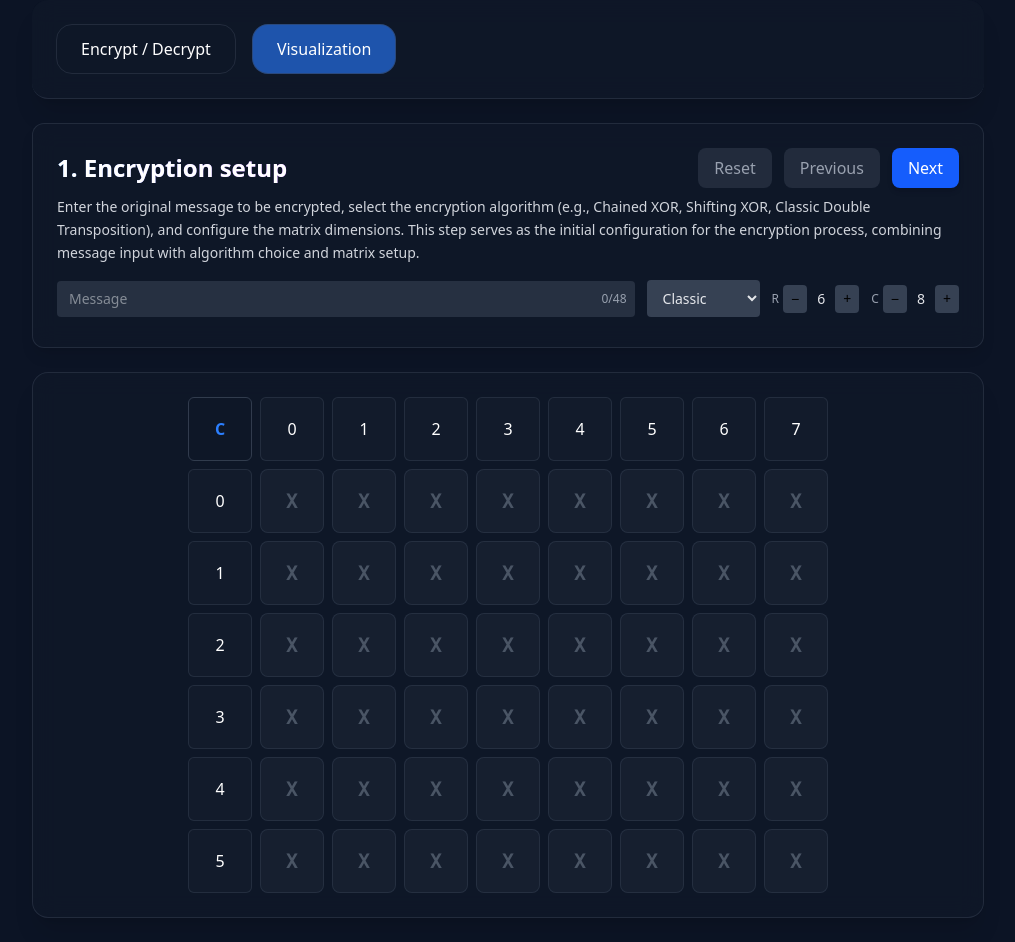
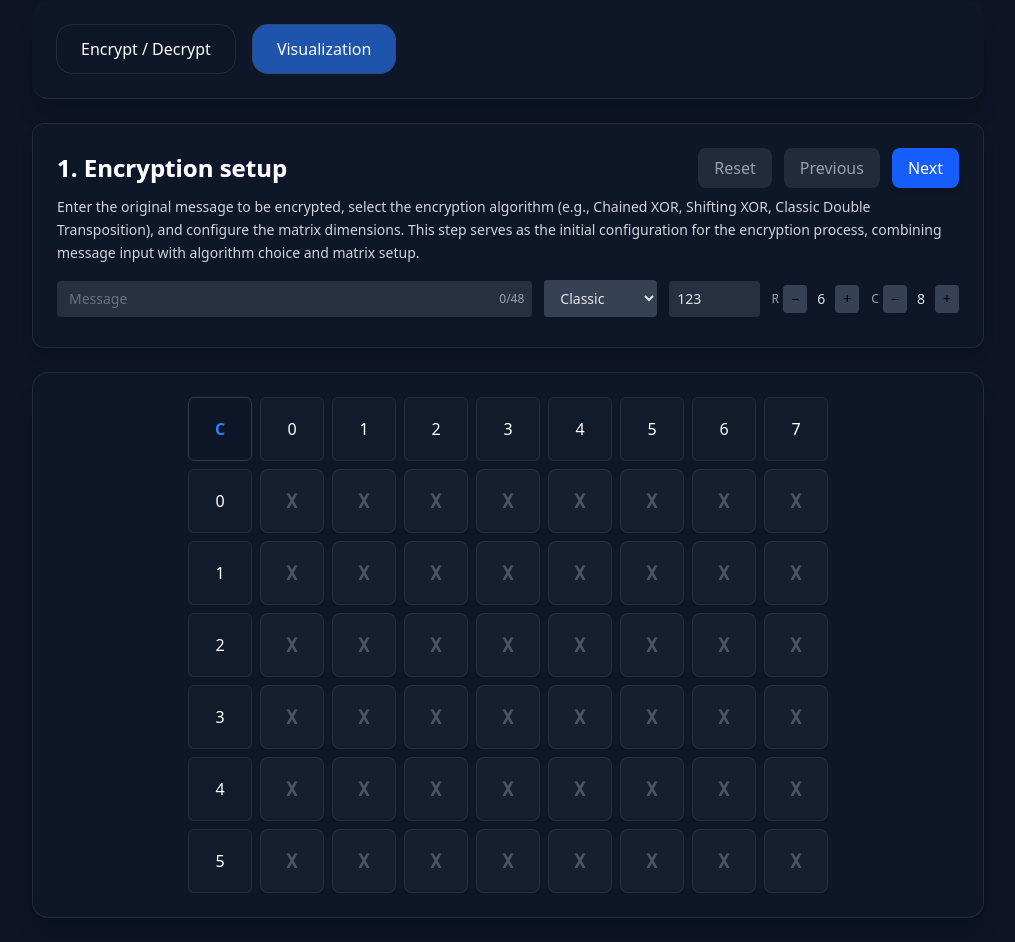
Before and after one commit to K1rtz/cipher-viz, a React (Vite) app: page /simulation in a window 1280 px wide. Shown: the whole page, without its empty margins (132-1147 px from the left). Built offline with nearby package versions, Linux system fonts and the light colour scheme.

Commit message:
chore(frontend): add input for custom XOR key in visualization, fix data reading problem when reading multiple times from same file

```diff
--- a/src/components/EncryptForm.jsx
+++ b/src/components/EncryptForm.jsx
@@ -1,4 +1,4 @@
-import React, {useEffect, useState} from "react";
+import React, {useEffect, useState, useRef} from "react";
 import {
   classicEncrypt,
   classicDecrypt,
@@ -113,7 +113,7 @@ function EncryptForm() {
     // console.log(encryptionKey)
   };
 
-
+  const fileInputRef = useRef(null);
 const handleFileUpload = (e) => {
   const file = e.target.files[0];
   if (!file) return;
@@ -132,17 +132,50 @@ const handleFileUpload = (e) => {
     if (config.removeSpaces) {
       text = text.replace(/\s+/g, "");
     }
-
     if (config.uppercase) {
       text = text.toUpperCase();
     }
 
     setPlainText(text);
     setResult(""); // resetuj rezultat jer je novi input
+
+    // KLJUČNO: resetuj input fajla da bi isti fajl mogao ponovo da se učita
+    if (fileInputRef.current) {
+      fileInputRef.current.value = "";
+    }
   };
 
   reader.readAsText(file);
 };
+// const handleFileUpload = (e) => {
+//   const file = e.target.files[0];
+//   if (!file) return;
+
+//   if (!file.name.endsWith(".txt")) {
+//     alert("Only .txt files are allowed");
+//     return;
+//   }
+
+//   const reader = new FileReader();
+
+//   reader.onload = (event) => {
+//     let text = event.target.result;
+
+//     // optional preprocessing (poštujemo config)
+//     if (config.removeSpaces) {
+//       text = text.replace(/\s+/g, "");
+//     }
+
+//     if (config.uppercase) {
+//       text = text.toUpperCase();
+//     }
+
+//     setPlainText(text);
+//     setResult(""); // resetuj rezultat jer je novi input
+//   };
+
+//   reader.readAsText(file);
+// };
 const handleDownload = () => {
   if (!result) return;
 
@@ -312,6 +345,7 @@ const [encryptionKey, setEncryptionKey] = useState("");
                     accept=".txt"
                     onChange={handleFileUpload}
                     className="hidden"
+                    ref={fileInputRef}
                   />
                 </label>
               </div>
--- a/src/components/MatrixDisplay.jsx
+++ b/src/components/MatrixDisplay.jsx
@@ -13,6 +13,7 @@ import {
   selectFakeColsLen,
   selectCipherType,
   selectEngineSteps,
+  selectChainXorKey,
 } from './../store/selectors/stepInfoSelector.js';
 import { setHexText, setCurrentMatrixValue ,setRowsLen, setColsLen, setFakeColsLen, setPlainText } from './../store/reducers/stepInfoReducer'
 
@@ -21,6 +22,7 @@ export default function MatrixDisplay() {
 
   const dispatch = useDispatch()
 
+  const chainXorKey = useSelector(selectChainXorKey)
   const rows = useSelector(selectMatrixRowsLen)
   const cols = useSelector(selectMatrixColsLen)
   const cipherType = useSelector(selectCipherType)
@@ -182,7 +184,7 @@ export default function MatrixDisplay() {
 
     }else{
       setHighlightedPositions([]);
-      dispatch(setHexText(chainXOR(hexText, 123)))
+      dispatch(setHexText(chainXOR(hexText, chainXorKey)))
       setTilePulse(true)
       setTimeout(()=>setTilePulse(false),200)
       console.log('XOR UNAPRED')
@@ -202,7 +204,7 @@ export default function MatrixDisplay() {
       }
     }else{
       setHighlightedPositions([]);
-      dispatch(setHexText(chainXORInverse(hexText, 123)))
+      dispatch(setHexText(chainXORInverse(hexText, chainXorKey)))
       setTilePulse(true)
       setTimeout(()=>setTilePulse(false),200)
       console.log('XOR UNAZAD ;)')
@@ -395,7 +397,6 @@ useEffect(() => {
     setIsRowStep(false);
     setTilePulse(false);
 
-    // Opciono: resetuj i matrixRows na prazno ako želiš
     const filler = ' ';
     setMatrixRows(
       Array.from({ length: rows }, (_, r) => ({
@@ -420,17 +421,19 @@ useEffect(() => {
             style={{ gridTemplateColumns: `64px repeat(${cols}, 64px)` }}
           >
             {/* Corner */}
-            <div
-              className="flex items-center justify-center font-bold text-blue-500 text-bold rounded-md border border-gray-700/90 "
-              style={{ width: 64, height: 64 }}
-              // onClick={()=>console.log(readMatrixRowMajor(matrixRows))}
-              onClick={toggleDisplayMode}
-            >
-              {/* {cipherType === 'classic' ? 'C' : 'HEX'}
-               */}
-               {/* {displayMode === 'char' ? (cipherType !== 'classic' ? 'C' : 'HEX') : 'C'} */}
-               {cipherType === 'classic' ? 'C' : (displayMode === 'char' ? 'C' : 'HEX')}
-            </div>
+<motion.div
+  layout
+  transition={{
+    layout: activeStep === 0 && disableLayout
+      ? { duration: 0 }
+      : { type: 'spring', stiffness: 80, damping: 20 }
+  }}
+  className="flex items-center justify-center font-bold text-blue-500 rounded-md border border-gray-700/90"
+  style={{ width: 64, height: 64 }}
+  onClick={toggleDisplayMode}
+>
+  {cipherType === 'classic' ? 'C' : (displayMode === 'char' ? 'C' : 'HEX')}
+</motion.div>
 
             {/* Column headers */}
             {columnHeaders.map((header, c) => {
@@ -473,7 +476,7 @@ useEffect(() => {
                   <motion.div
                     layout
                     initial={{
-                      backgroundColor: 'rgba(31,41,55,0.3)',  // default boja (ne-highlight)
+                      backgroundColor: 'rgba(31,41,55,0.3)',
                       color: '#fff',
                     }}
                     animate={{
--- a/src/components/StepController.jsx
+++ b/src/components/StepController.jsx
@@ -15,8 +15,9 @@ import {
   selectEngineSteps,
   selectCurrentMatrixValue,
   selectKeyRaw,
+  selectChainXorKey,
 } from './../store/selectors/stepInfoSelector.js'
-import { setVisualStep, setActiveStep, setPlainText, setHighlightStep, setCurrentStep, setKeyRaw, setHexText, setColsLen, setRowsLen, setFakeColsLen, setCipherType, setEngineSteps, resetStepInfo} from './../store/reducers/stepInfoReducer'
+import { setVisualStep, setActiveStep, setPlainText, setHighlightStep, setCurrentStep, setKeyRaw, setHexText, setColsLen, setRowsLen, setFakeColsLen, setCipherType, setEngineSteps, resetStepInfo, setChainXorKey} from './../store/reducers/stepInfoReducer'
 import { BiSolidRightArrow } from "react-icons/bi";
 import { BiSolidLeftArrow } from "react-icons/bi";
 import { div } from 'framer-motion/client';
@@ -69,6 +70,7 @@ export default function StepController() {
   const matrixRowsLen = useSelector(selectMatrixRowsLen)
   const maxLen = matrixColsLen * matrixRowsLen;
   const currentStep = useSelector(selectCurrentStep)
+  const chainXorKey = useSelector(selectChainXorKey)
 
   const fakeColsLen = useSelector(selectFakeColsLen)
 
@@ -451,27 +453,19 @@ function hexToString(hex) {
 <div className="mt-4 flex flex-col gap-2">
   <p className="text-sm font-bold text-gray-200">Decrypted message:</p>
 
-  <div className="flex items-center gap-3 bg-gray-800/60 rounded px-3 py-2 min-h-9 border border-gray-700/50">
-    <p className="text-gray-200 font-mono break-all flex-1">
+  <div className="flex relative items-center gap-3 bg-gray-800/60 rounded px-3 py-2 min-h-9 border border-gray-700/50">
+    <p className="text-gray-200 font-mono break-all flex-1 pr-12">
       {cipherType === 'chained' ? currentMatrixValue : currentMatrixValue}
     </p>
+    <span className='absolute right-4 text-[12px] text-gray-500 font-bold'>HEX</span>
 
-    <button
-      onClick={() => {
-        const text = cipherType === 'chained' ? currentMatrixValue : currentMatrixValue;
-        navigator.clipboard.writeText(text);
-
-      }}
-      className="text-gray-400 hover:text-blue-400 transition-colors p-1 rounded hover:bg-gray-700/50"
-      title="Copy to clipboard"
-    >
-      <FiCopy className="w-5 h-5" />
-    </button>
   </div>
-  <div className={` ${cipherType === 'classic' ? 'hidden' : 'flex'}  flex items-center gap-3 bg-gray-800/60 rounded px-3 py-2 min-h-9 border border-gray-700/50`}>
+  <div className={` ${cipherType === 'classic' ? 'hidden' : 'flex'} relative  flex items-center gap-3 bg-gray-800/60 rounded px-3 py-2 min-h-9 border border-gray-700/50`}>
     <p className="text-gray-200 font-mono break-all flex-1">
       {hexToString(currentMatrixValue)}
     </p>
+        <span className='absolute right-4 text-[12px] text-gray-500 font-bold'>TXT</span>
+
   </div>
 </div>
 )}
@@ -499,7 +493,7 @@ function hexToString(hex) {
             )
           );
         }}
-        className="w-full text-gray-200 bg-gray-700/60 rounded px-3 py-2 pr-12 text-sm focus:outline-none focus:ring-2 focus:ring-blue-500"
+        className="w-full text-gray-200 placeholder-gray-500 bg-gray-700/60 rounded px-3 py-2 pr-12 text-sm focus:outline-none focus:ring-2 focus:ring-blue-500"
         placeholder="Message"
       />
 
@@ -532,6 +526,39 @@ function hexToString(hex) {
       <option value="classic">Classic</option>
       <option value="chained">Chain XOR</option>
     </select>
+    <div className="relative flex-1 max-w-[10%]">
+      <input
+        type="number"
+        maxLength= {3}
+        max={255}
+        min={0}
+        value={chainXorKey}
+        disabled = {cipherType === 'classic'}
+    onChange={(e) => {
+      // const val = e.target.value;
+      // // Možeš dodatno ograničiti u kodu ako želiš
+      // if (val === '' || (Number(val) >= 0 && Number(val) <= 255)) {
+      //   dispatch(setChainXorKey(val));
+      // }
+      const val = e.target.value.trim(); // string
+
+      if (val === '') {
+        dispatch(setChainXorKey(123));      // ili 0 ako želiš default
+        return;
+      }
+
+      const num = Number(val);
+
+      // Proveri da li je validan broj i u opsegu
+      if (!isNaN(num) && num >= 0 && num <= 255) {
+        dispatch(setChainXorKey(num));     // ← šaljemo number!
+      }
+    }}
+        className="w-full text-gray-200 bg-gray-700/60 placeholder-gray-500 rounded px-2 py-2  text-sm focus:outline-none focus:ring-2 focus:ring-blue-500"
+        placeholder="0-255"
+      />
+
+    </div>
 
     {/* ROWS */}
     <div className="flex items-center gap-1">
@@ -696,8 +723,7 @@ className={`
               dispatch(setHighlightStep(currentStep));
               dispatch(setCurrentStep(currentStep - 1))
             }
-            // dispatch(setHighlightStep(currentStep + 1));
-            // dispatch(setCurrentStep(currentStep + 1))
+
 
           }}>
           <BiSolidRightArrow />
--- a/src/store/reducers/stepInfoReducer.js
+++ b/src/store/reducers/stepInfoReducer.js
@@ -17,12 +17,16 @@ const initialState = {
   visualStep: -1,
   engineSteps: [],
   currentMatrixValue: '',
+  chainXorKey: 123,//default
 }
 
 const stepInfoSlice = createSlice({
   name: 'stepInfo',
   initialState,
   reducers: {
+    setChainXorKey(state, action){
+      state.chainXorKey = action.payload
+    },
     setCurrentMatrixValue(state, action){
       state.currentMatrixValue = action.payload
     },
@@ -78,6 +82,7 @@ const stepInfoSlice = createSlice({
       state.visualStep = -1;
       state.engineSteps = [];
       state.currentMatrixValue = '';
+      state.chainXorKey = 123
     },
 
   }
@@ -98,7 +103,8 @@ export const {
   setVisualStep,
   setEngineSteps,
   setCurrentMatrixValue,
-  resetStepInfo
+  resetStepInfo,
+  setChainXorKey,
 } = stepInfoSlice.actions
 
 export default stepInfoSlice.reducer
--- a/src/store/selectors/stepInfoSelector.js
+++ b/src/store/selectors/stepInfoSelector.js
@@ -12,3 +12,4 @@ export const selectCipherType = (state) => state.stepInfo.cipherType
 export const selectVisualStep = (state) => state.stepInfo.visualStep
 export const selectEngineSteps = (state) => state.stepInfo.engineSteps
 export const selectCurrentMatrixValue = (state) => state.stepInfo.currentMatrixValue
+export const selectChainXorKey = (state) => state.stepInfo.chainXorKey
```
